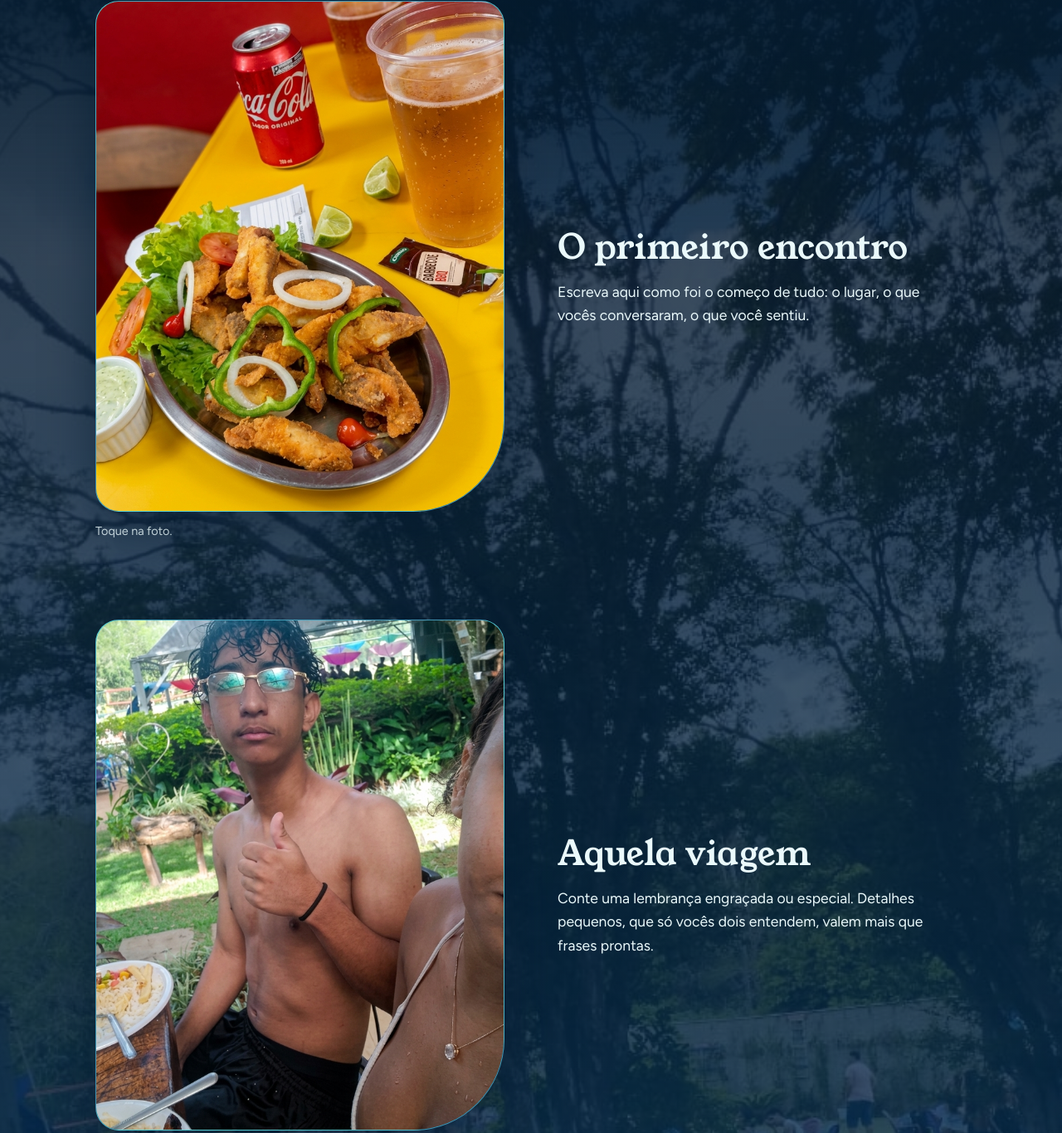
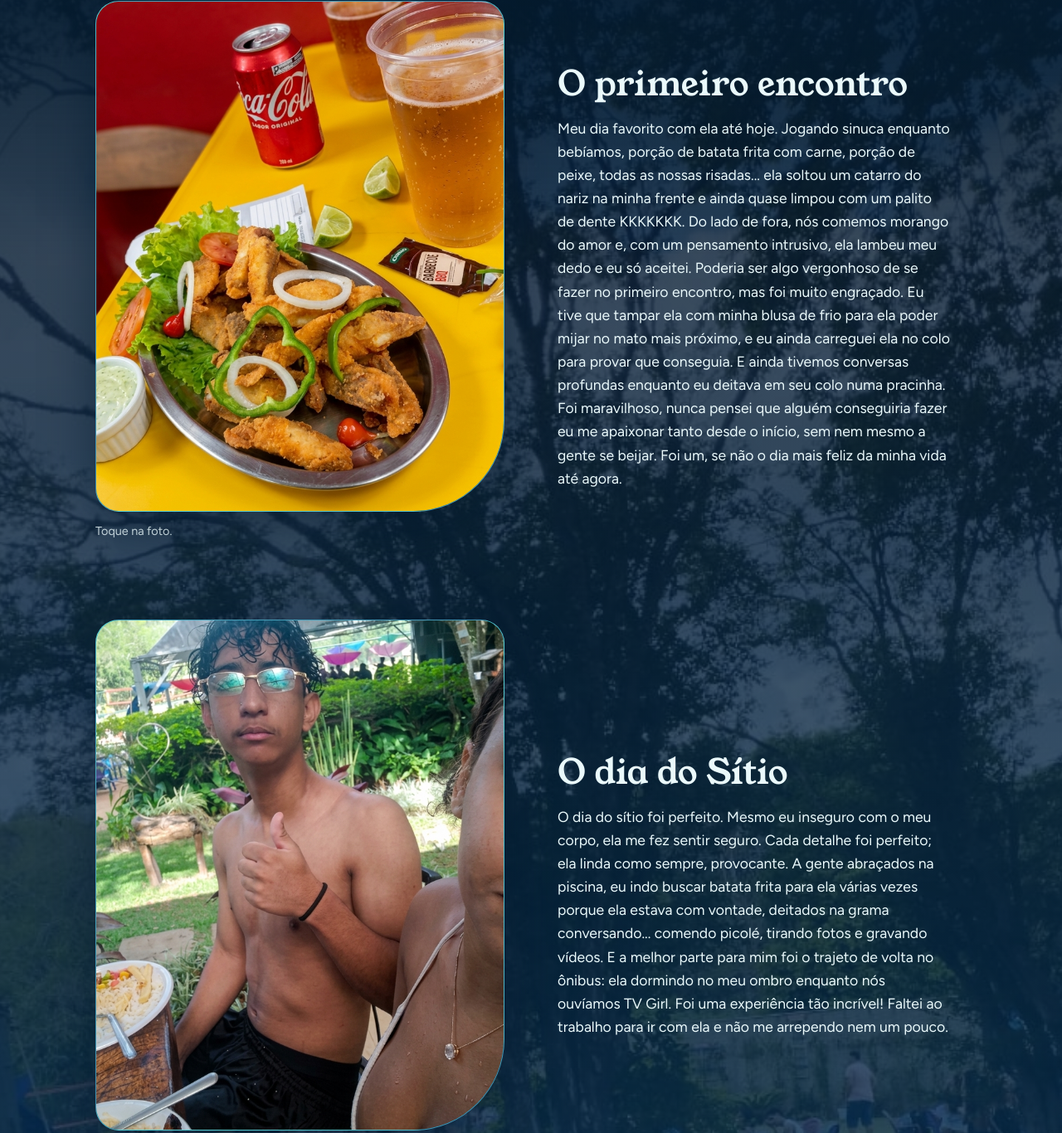
Before and after one commit to zSouzadev/muie, a plain HTML site: page index.html in a window 1280 px wide. Shown: the part 911-2277 px from the top of the page at 83% size. Drawn offline with Linux system fonts and the light colour scheme.

Commit message:
primeiros txt add

```diff
--- a/index.html
+++ b/index.html
@@ -41,13 +41,17 @@
         <div class="revelar">
           <button class="foto" type="button" aria-pressed="false">
             <img src="imagens/foto1.jpg" alt="Nós dois no nosso primeiro encontro" onerror="this.remove()">
-            <span class="segredo">Eu já sabia, desde aquele dia, que você era especial.</span>
+            <span class="segredo">Naquele dia, eu já sabia que era você quem eu queria.</span>
           </button>
           <p class="dica">Toque na foto.</p>
         </div>
         <div class="texto revelar">
           <h2>O primeiro encontro</h2>
-          <p>Escreva aqui como foi o começo de tudo: o lugar, o que vocês conversaram, o que você sentiu.</p>
+          <p>Meu dia favorito com ela até hoje. Jogando sinuca enquanto bebíamos, porção de batata frita com carne, porção de peixe, todas as nossas risadas... ela soltou um catarro do nariz na minha frente e ainda quase limpou com um palito de dente KKKKKKK.
+
+Do lado de fora, nós comemos morango do amor e, com um pensamento intrusivo, ela lambeu meu dedo e eu só aceitei. Poderia ser algo vergonhoso de se fazer no primeiro encontro, mas foi muito engraçado. Eu tive que tampar ela com minha blusa de frio para ela poder mijar no mato mais próximo, e eu ainda carreguei ela no colo para provar que conseguia.
+
+E ainda tivemos conversas profundas enquanto eu deitava em seu colo numa pracinha. Foi maravilhoso, nunca pensei que alguém conseguiria fazer eu me apaixonar tanto desde o início, sem nem mesmo a gente se beijar. Foi um, se não o dia mais feliz da minha vida até agora.</p>
         </div>
       </article>
 
@@ -60,8 +64,10 @@
           <p class="dica">Toque na foto.</p>
         </div>
         <div class="texto revelar">
-          <h2>Aquela viagem</h2>
-          <p>Conte uma lembrança engraçada ou especial. Detalhes pequenos, que só vocês dois entendem, valem mais que frases prontas.</p>
+          <h2>O dia do Sítio</h2>
+          <p>O dia do sítio foi perfeito. Mesmo eu inseguro com o meu corpo, ela me fez sentir seguro. Cada detalhe foi perfeito; ela linda como sempre, provocante. A gente abraçados na piscina, eu indo buscar batata frita para ela várias vezes porque ela estava com vontade, deitados na grama conversando... comendo picolé, tirando fotos e gravando vídeos.
+
+E a melhor parte para mim foi o trajeto de volta no ônibus: ela dormindo no meu ombro enquanto nós ouvíamos TV Girl. Foi uma experiência tão incrível! Faltei ao trabalho para ir com ela e não me arrependo nem um pouco.</p>
         </div>
       </article>
 
```
